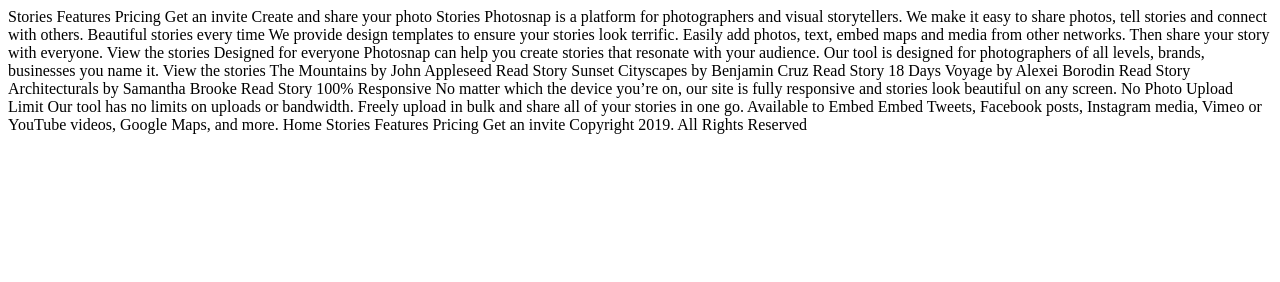
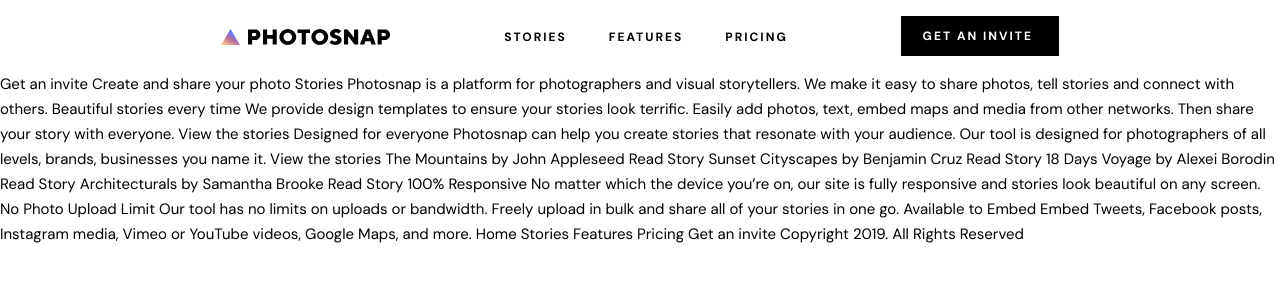
Before and after one commit to Ramon-Carrillo/photosnap, a plain HTML site: page index.html in a window 1280 px wide. Drawn offline with Linux system fonts and the light colour scheme.

Commit message:
finish desktop navbar

```diff
--- a/index.html
+++ b/index.html
@@ -1,18 +1,38 @@
 <!DOCTYPE html>
 <html lang="en">
+
 <head>
   <meta charset="UTF-8">
   <meta name="viewport" content="width=device-width, initial-scale=1.0">
 
   <link rel="icon" type="image/png" sizes="32x32" href="./assets/favicon-32x32.png">
+  <link rel="preconnect" href="https://fonts.gstatic.com">
+  <link href="https://fonts.googleapis.com/css2?family=DM+Sans:wght@400;700&display=swap" rel="stylesheet">
+  <link rel="stylesheet" href="dist/css/main.css">
+  <script defer src="main.js"></script>
 
-  <title>Frontend Mentor | Photosnap Website Challenge</title>
+  <title>Photosnap | We Create Your Story</title>
 </head>
+
 <body>
 
-  Stories
-  Features
-  Pricing
+  <header class='nav'>
+    <figure class='nav__logo'>
+      <img src="/assets/shared/desktop/logo.svg" alt="logo" />
+    </figure>
+    <nav class='nav__links'>
+      <a href="">Stories</a>
+      <a href="">Features</a>
+      <a href="">Pricing</a>
+    </nav>
+    <div class='nav__btn--box'>
+      <a href="">get an invite</a>
+    </div>
+  </header>
+
+
+
+
 
   Get an invite
 
@@ -31,7 +51,7 @@
 
   Designed for everyone
 
-  Photosnap can help you create stories that resonate with your audience.  Our
+  Photosnap can help you create stories that resonate with your audience. Our
   tool is designed for photographers of all levels, brands, businesses you name it.
 
   View the stories
@@ -77,4 +97,5 @@
   Copyright 2019. All Rights Reserved
 
 </body>
+
 </html>
--- /dev/null
+++ b/scss/_base.scss
@@ -0,0 +1,38 @@
+//*Primary Colors
+$black: #000000;
+$white: #ffffff;
+$lightgray: #dfdfdf;
+$accent: linear-gradient(
+  26.57deg,
+  #ffc593 0.42%,
+  #bc7198 43.46%,
+  #5a77ff 83.33%
+);
+
+html {
+  box-sizing: border-box;
+  font-size: 100%;
+  max-width: 90rem;
+  margin: 0 auto;
+}
+
+*,
+*::before,
+*::after {
+  margin: 0;
+  padding: 0;
+  box-sizing: inherit;
+}
+
+body {
+  font-family: 'DM Sans', sans-serif;
+  font-style: normal;
+  font-weight: normal;
+  font-size: 0.9375rem;
+  line-height: 1.5625rem;
+  color: $black;
+}
+
+a {
+  text-decoration: none;
+}
--- /dev/null
+++ b/scss/_nav.scss
@@ -0,0 +1,61 @@
+.nav {
+  display: flex;
+  justify-content: space-around;
+  align-items: center;
+  height: 4.5rem;
+  padding: 0 10.3125rem;
+
+  &__logo {
+    width: 10.625rem;
+    height: 1rem;
+    margin: 1.75rem 0;
+  }
+
+  &__links {
+    a {
+      font-style: normal;
+      font-weight: bold;
+      font-size: 0.75rem;
+      line-height: 1rem;
+      letter-spacing: 2px;
+      text-transform: uppercase;
+      color: $black;
+    }
+
+    a:not(:last-child) {
+      margin-right: 38px;
+    }
+
+    a:hover {
+      opacity: 0.3;
+    }
+  }
+
+  &__btn--box {
+    display: flex;
+    background-color: $black;
+    width: 9.875rem;
+    height: 2.5rem;
+    justify-content: center;
+    align-items: center;
+
+    a {
+      width: 9.875rem;
+      height: 2.5rem;
+      font-style: normal;
+      font-weight: bold;
+      font-size: 0.75rem;
+      line-height: 1rem;
+      letter-spacing: 2px;
+      text-transform: uppercase;
+      color: $white;
+      padding: 0.75rem 1.375rem;
+    }
+
+    &:hover,
+    a:hover {
+      color: $black;
+      background-color: $lightgray;
+    }
+  }
+}
--- /dev/null
+++ b/scss/main.scss
@@ -0,0 +1,2 @@
+@import 'base';
+@import 'nav';
```
Also changed, not shown: dist/css/main.css (added), main.js (added).
